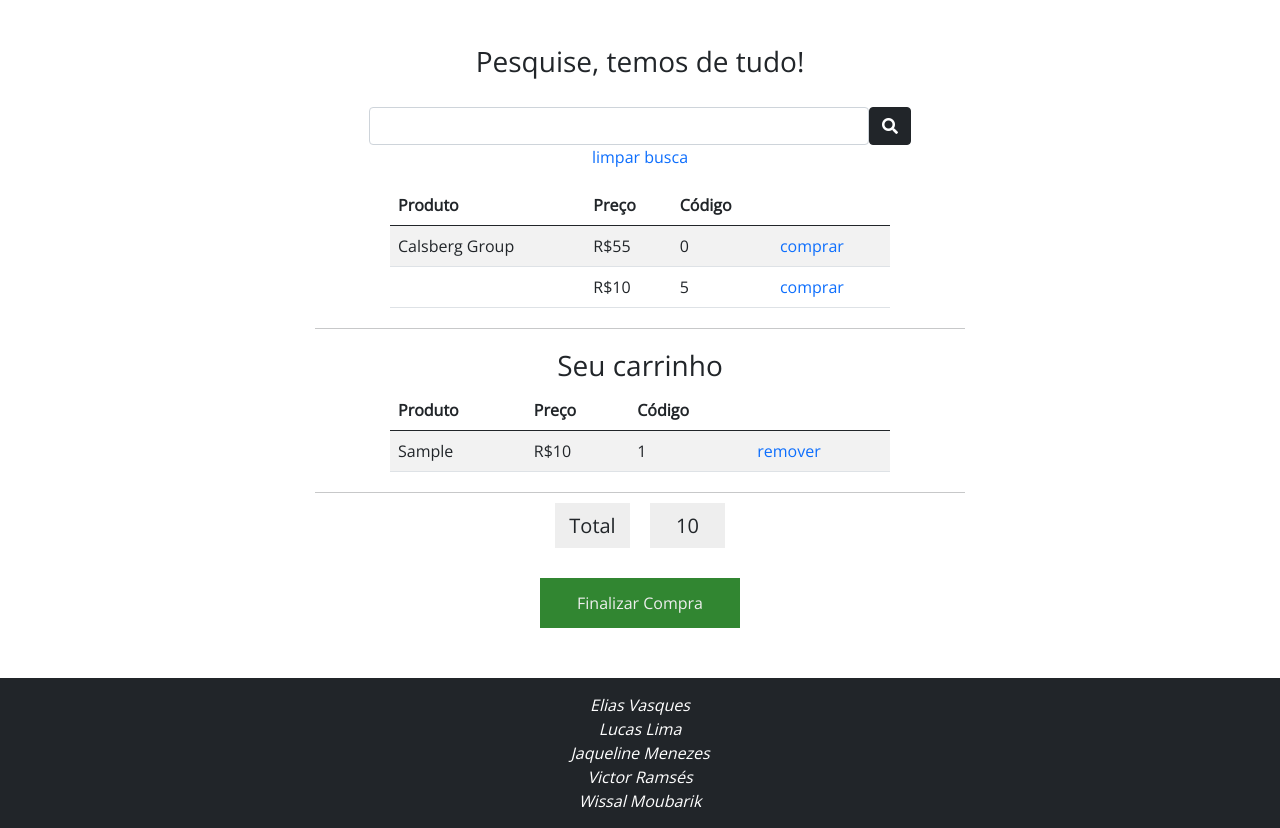
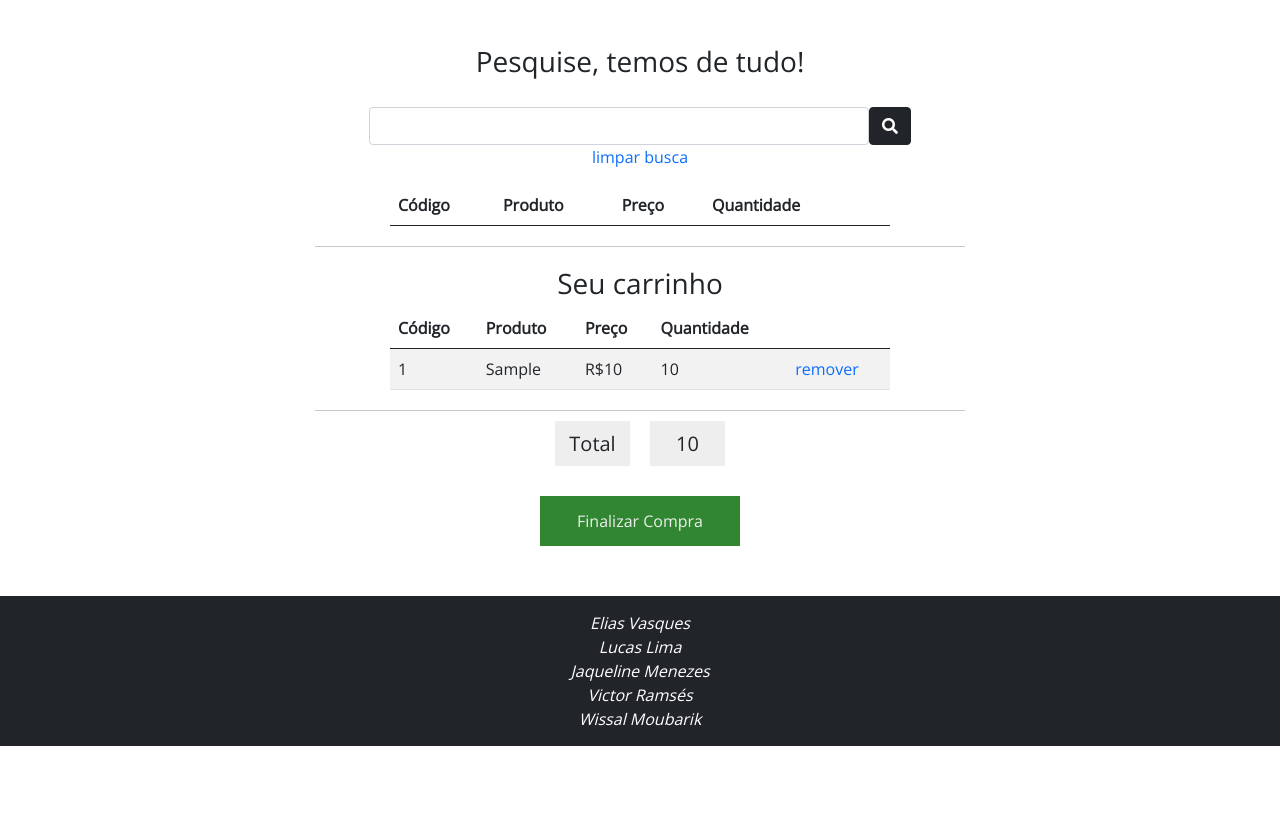
Before and after one commit to EliasVasques/sistema-de-estoque, a PHP site: page /sistema-de-estoque/ in a window 1280 px wide. Shown: the part 244-1072 px from the top of the page. After the commit the page ends 990 px from the top, so only its background shows below. Run offline with PHP 8.4, Linux system fonts and the light colour scheme; data comes from the database, SQL or seed files in the repository; tables that the repository leaves empty hold one stand-in row (values such as "Sample post"); lists and menus that the app fills with data are empty; some libraries are stand-ins or nearby versions; some web fonts are replaced.

Commit message:
Atualização V1
- Correção de bugs gerais
- Protótipo -> Escolha da quantidade de produtos para compra
- Alteração de como a busca funciona na sessão Compra e Vendas

```diff
--- a/cadastro/salvarMercadoria.php
+++ b/cadastro/salvarMercadoria.php
@@ -1,6 +1,7 @@
 <?php require '../componentes/head.php' ?>
 
 <body>
+
 <?php
 if (!empty($_POST)){
     include "../banco/config.php";
--- a/compra-e-venda/index.php
+++ b/compra-e-venda/index.php
@@ -27,9 +27,10 @@
 <table class="table table-striped busca">
   <thead>
     <tr>
+      <th scope="col">Código</th>
       <th scope="col">Produto</th>
       <th scope="col">Preço</th>
-      <th scope="col">Código</th>
+      <th scope="col">Quantidade</th>
       <th></th>
     </tr>
   </thead>
@@ -42,22 +43,31 @@
     if (!empty($_GET)){
       $busca = $_GET['busca'];
       $sql = "SELECT * FROM cadastro_mercadoria WHERE codigoBarra = $busca";
-    } else {
-      $sql = "SELECT * FROM cadastro_mercadoria";
-    }
       $query = $mysqli->query($sql);
 
       while ($dados = $query->fetch_array()){ ?>
+      <form action="addCarrinho.php" method="GET">
           <tr>
+            <td>
+              <?php echo $dados['codigoBarra']?>
+              <input type="hidden" name="codigoBarra" value="<?php echo $dados['codigoBarra']?>">
+
+            </td>
             <td><?php echo $dados['marca']?></td>
             <td>R$<?php echo $dados['valor']?></td>
-          <td><?php echo $dados['codigoBarra']?></td>
             <td>
-            <a href="addCarrinho.php?codigoBarra=<?php echo $dados['codigoBarra'] ?>">comprar</a>
+
+            <input type="number" id="quantidade" name="quantidade" min="1" max="<?php echo $dados['quantidade'] ?>">
+
+            </td>
+            <td>
+              <button>comprar</button>
+              <a href="addCarrinho.php?codigoBarra=<?php echo $dados['codigoBarra'] ?>"></a>
             </td>
           </tr>
 
-    <?php } ?>
+      <?php }} ?>
+      </form>
   </tbody>
 </table>
 
@@ -68,9 +78,10 @@
   <table class="table table-striped">
   <thead>
     <tr>
+      <th scope="col">Código</th>
       <th scope="col">Produto</th>
       <th scope="col">Preço</th>
-      <th scope="col">Código</th>
+      <th scope="col">Quantidade</th>
       <th scope="col"></th>
     </tr>
   </thead>
@@ -80,9 +91,10 @@
     $query = $mysqli->query($sql);
     while ($dados = $query->fetch_array()){ ?>
       <tr>
+        <td><?php echo $dados['codigoBarra']?></td>
         <td><?php echo $dados['marca']?></td>
         <td>R$<?php echo $dados['valor']?></td>
-        <td><?php echo $dados['codigoBarra']?></td>
+        <td><?php echo $dados['quantidade']?></td>
         <td>
           <a href="removerCarrinho.php?codigoBarra=<?php echo $dados['codigoBarra'] ?>">remover</a>
         </td>
```
Also changed, not shown: compra-e-venda/addCarrinho.php (+5 -4 lines). Lines whose indentation alone changed are shown as unchanged.
